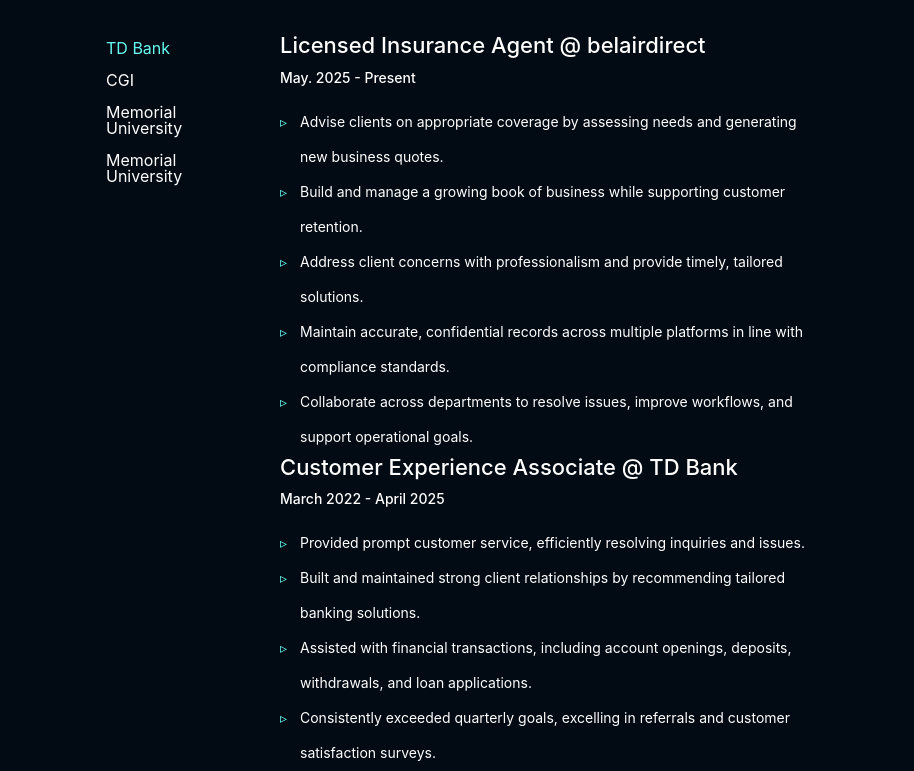
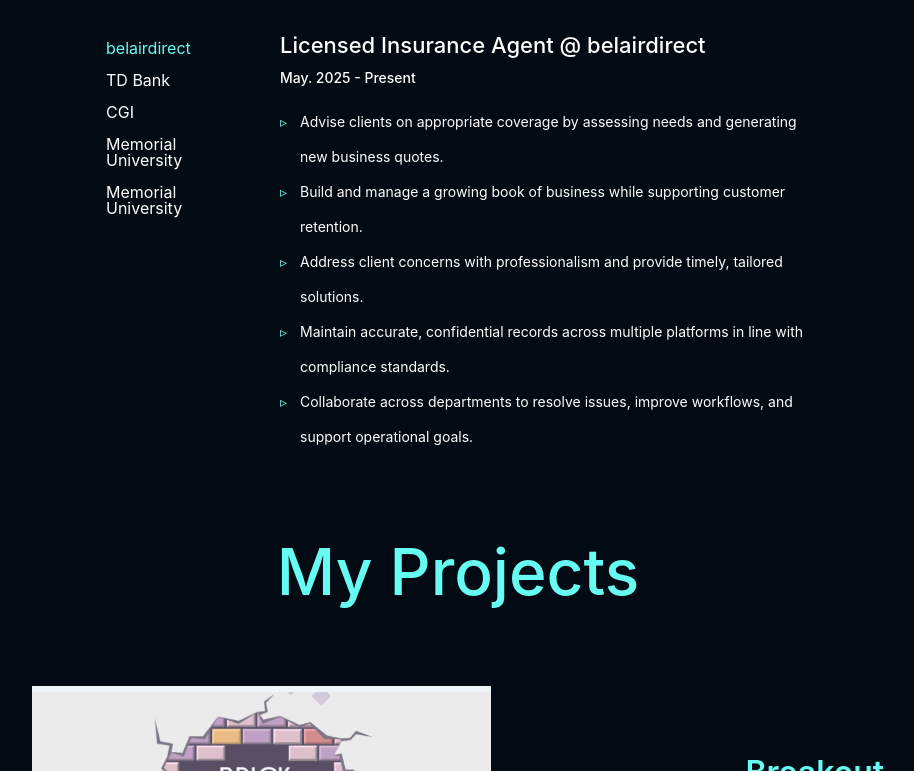
Before and after one commit to finowrin/portfolio, a React (Create React App) app: page / in a window 1280 px wide. Shown: the part 2489-3260 px from the top of the page, without its empty margins (182-1096 px from the left). Built offline with nearby package versions, Linux system fonts and the light colour scheme.

Commit message:
fix aria controls

```diff
--- a/src/components/experience/Experience.js
+++ b/src/components/experience/Experience.js
@@ -2,7 +2,6 @@
 import "./Experience.css";
 
 const Experience = () => {
-
     return (
         <section className="container" id="experience">
             <h1 className="experience-heading">
@@ -10,16 +9,17 @@
             </h1>
             <div className="row justify-content-center">
                 <div className="col-2">
-                    <div class="nav flex-column nav-pills me-3" id="v-pills-tab" role="tablist" aria-orientation="vertical">
-                        <button class="nav-link active" id="v-pills-home-tab" data-bs-toggle="pill" data-bs-target="#v-pills-home" type="button" role="tab" aria-controls="v-pills-home" aria-selected="true">TD Bank</button>
-                        <button class="nav-link" id="v-pills-profile-tab" data-bs-toggle="pill" data-bs-target="#v-pills-profile" type="button" role="tab" aria-controls="v-pills-profile" aria-selected="false">CGI</button>
-                        <button class="nav-link" id="v-pills-messages-tab" data-bs-toggle="pill" data-bs-target="#v-pills-messages" type="button" role="tab" aria-controls="v-pills-messages" aria-selected="false">Memorial University</button>
-                        <button class="nav-link" id="v-pills-settings-tab" data-bs-toggle="pill" data-bs-target="#v-pills-settings" type="button" role="tab" aria-controls="v-pills-settings" aria-selected="false">Memorial University</button>
+                    <div className="nav flex-column nav-pills me-3" id="v-pills-tab" role="tablist" aria-orientation="vertical">
+                        <button className="nav-link active" id="v-pills-belairdirect-tab" data-bs-toggle="pill" data-bs-target="#v-pills-belairdirect" type="button" role="tab" aria-controls="v-pills-belairdirect" aria-selected="true">belairdirect</button>
+                        <button className="nav-link" id="v-pills-tdbank-tab" data-bs-toggle="pill" data-bs-target="#v-pills-tdbank" type="button" role="tab" aria-controls="v-pills-tdbank" aria-selected="false">TD Bank</button>
+                        <button className="nav-link" id="v-pills-cgi-tab" data-bs-toggle="pill" data-bs-target="#v-pills-cgi" type="button" role="tab" aria-controls="v-pills-cgi" aria-selected="false">CGI</button>
+                        <button className="nav-link" id="v-pills-mun-research-tab" data-bs-toggle="pill" data-bs-target="#v-pills-mun-research" type="button" role="tab" aria-controls="v-pills-mun-research" aria-selected="false">Memorial University</button>
+                        <button className="nav-link" id="v-pills-mun-support-tab" data-bs-toggle="pill" data-bs-target="#v-pills-mun-support" type="button" role="tab" aria-controls="v-pills-mun-support" aria-selected="false">Memorial University</button>
                     </div>
                 </div>
                 <div className="col-6">
-                    <div class="tab-content" id="v-pills-tabContent">
-                        <div class="tab-pane fade show active" id="v-pills-home" role="tabpanel" aria-labelledby="v-pills-home-tab" tabindex="0">
+                    <div className="tab-content" id="v-pills-tabContent">
+                        <div className="tab-pane fade show active" id="v-pills-belairdirect" role="tabpanel" aria-labelledby="v-pills-belairdirect-tab" tabIndex="0">
                             <h4>Licensed Insurance Agent @ belairdirect</h4>
                             <p>May. 2025 - Present</p>
                             <ul>
@@ -30,7 +30,7 @@
                                 <li>Collaborate across departments to resolve issues, improve workflows, and support operational goals.</li>
                             </ul>
                         </div>
-                        <div class="tab-pane fade show active" id="v-pills-home" role="tabpanel" aria-labelledby="v-pills-home-tab" tabindex="0">
+                        <div className="tab-pane fade" id="v-pills-tdbank" role="tabpanel" aria-labelledby="v-pills-tdbank-tab" tabIndex="0">
                             <h4>Customer Experience Associate @ TD Bank</h4>
                             <p>March 2022 - April 2025</p>
                             <ul>
@@ -40,7 +40,7 @@
                                 <li>Consistently exceeded quarterly goals, excelling in referrals and customer satisfaction surveys.</li>
                             </ul>
                         </div>
-                        <div class="tab-pane fade" id="v-pills-profile" role="tabpanel" aria-labelledby="v-pills-profile-tab" tabindex="0">
+                        <div className="tab-pane fade" id="v-pills-cgi" role="tabpanel" aria-labelledby="v-pills-cgi-tab" tabIndex="0">
                             <h4>Digital Technology Transformation Consultant Co-op @ CGI</h4>
                             <p>Jan. 2024 - Aug. 2024</p>
                             <ul>
@@ -50,10 +50,8 @@
                                 <li>Conducted daily health checks on cloud-hosted applications to ensure consistent performance.</li>
                                 <li>Led knowledge transfer sessions and documented processes in Confluence to enhance team collaboration.</li>
                             </ul>
-
                         </div>
-
-                        <div class="tab-pane fade" id="v-pills-messages" role="tabpanel" aria-labelledby="v-pills-messages-tab" tabindex="0">
+                        <div className="tab-pane fade" id="v-pills-mun-research" role="tabpanel" aria-labelledby="v-pills-mun-research-tab" tabIndex="0">
                             <h4>Research Assistant - Department of Economics @ Memorial University of Newfoundland</h4>
                             <p>Aug. 2021 - May. 2022</p>
                             <ul>
@@ -62,7 +60,7 @@
                                 <li>Wrote, proofread, and edited economic reports, abstracts, and briefs for publication.</li>
                             </ul>
                         </div>
-                        <div class="tab-pane fade" id="v-pills-settings" role="tabpanel" aria-labelledby="v-pills-settings-tab" tabindex="0">
+                        <div className="tab-pane fade" id="v-pills-mun-support" role="tabpanel" aria-labelledby="v-pills-mun-support-tab" tabIndex="0">
                             <h4>Student Services Support Assistant @ CITL, Memorial University</h4>
                             <p>Aug. 2022 – Dec. 2022</p>
                             <ul>
@@ -71,14 +69,9 @@
                                 <li>Coordinated materials and distribution for exams and assignments at the distribution center.</li>
                             </ul>
                         </div>
-
                     </div>
-
-
                 </div>
-
             </div>
-
         </section>
     );
 };
```
